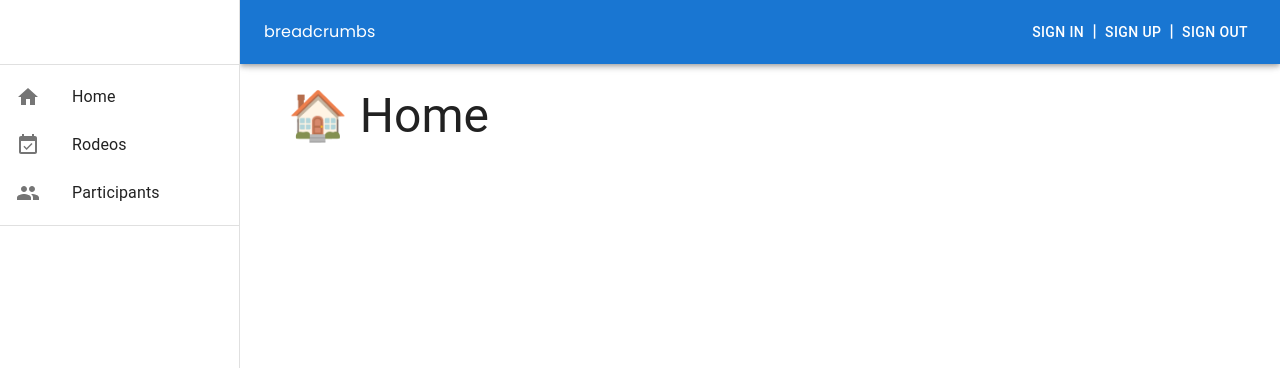
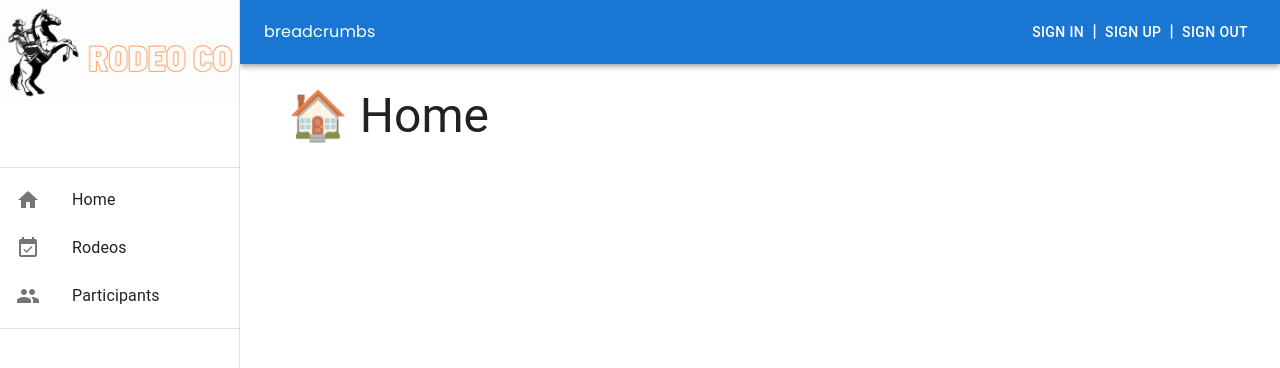
Before and after one commit to samohansen/rodeo-co, a Next.js app: page / in a window 1280 px wide. Shown: the top 368 px of the page. Built offline with nearby package versions, Linux system fonts and the light colour scheme; no server answers.

Commit message:
Added Logo to navigation

```diff
--- a/src/common/navigation/LeftNav.tsx
+++ b/src/common/navigation/LeftNav.tsx
@@ -10,6 +10,7 @@ import ListItemIcon from '@mui/material/ListItemIcon';
 import ListItemText from '@mui/material/ListItemText';
 import { useRouter } from 'next/navigation';
 import Link from 'next/link'
+import logo from '@../../public/logo.png';
 
 type Props = {
   width: number;
@@ -30,7 +31,11 @@ const LeftNav = ({width, menuItems}) => {
       }}
       variant="permanent"
       anchor="left"
-    >
+      >
+
+      {/* cant figure out how to link this logo image (found in public folder) */}
+      <img src={logo.src} alt="logo"/>
+
       <Toolbar />
       <Divider />
       <List>
--- a/src/features/RodeoDashboard/CreateEventFormModal.tsx
+++ b/src/features/RodeoDashboard/CreateEventFormModal.tsx
@@ -60,7 +60,7 @@ const CreateEventFormModal: React.FC<Props> = ({
             name="name"
             rules={{required: "Event name is required"}}
             control={control}
-            // defaultValue= ""
+            //defaultValue= ""
           />
           <TextInput
             label="Minimum age"
```
Also changed, not shown: public/logo.png (added).
